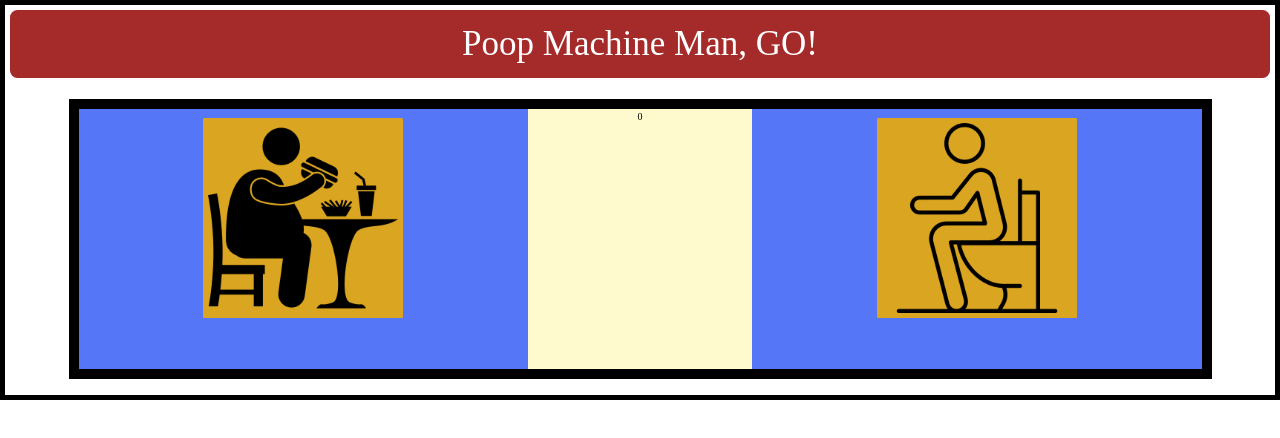
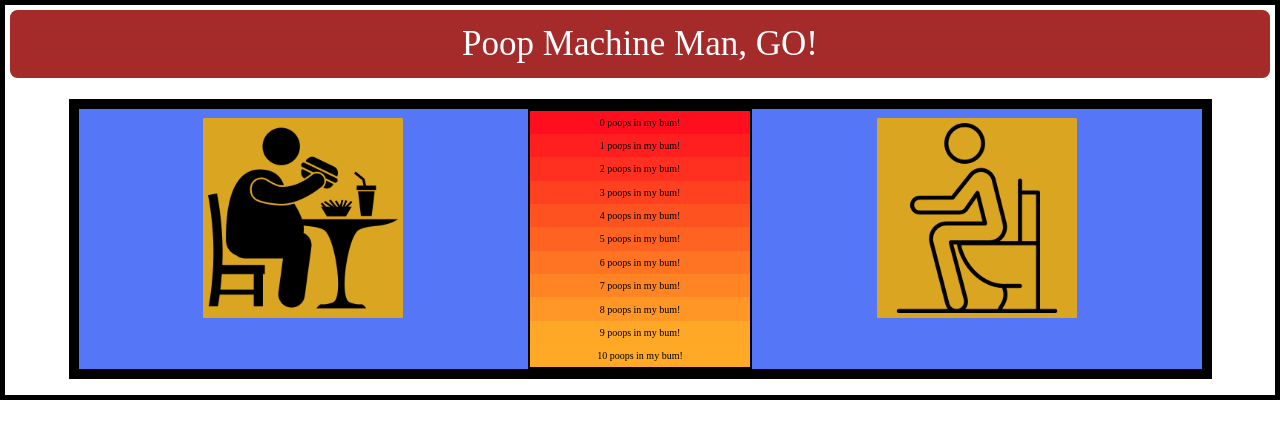
Before and after one commit to danielbucket/MustacheMachine, a React app: page / in a window 1280 px wide. Shown: the top 438 px of the page. Built offline with nearby package versions, Linux system fonts and the light colour scheme; the HTML template or start-up script is replaced by a standard one.

Commit message:
add a poop meter

```diff
--- a/src/components/App.js
+++ b/src/components/App.js
@@ -10,13 +10,14 @@ export default function App() {
 	const [hungerVal, setHungerVal] = useState(0)
 	const [isEatin, setIsEatin] = useState(false)
 	const [isPoopin, setIsPoopin] = useState(false)
+	const [maxPoops, setMaxPoops] = useState(10)
 
 	const handleClick = action => {
 		switch(action) {
 			case 'eatin': {
 				setIsEatin(true)
 				setIsPoopin(false)
-				hungerVal < 10 ? setHungerVal(a => a + 1) : null
+				hungerVal < maxPoops ? setHungerVal(a => a + 1) : null
 				break
 			}
 			case 'poopin': {
@@ -36,9 +37,11 @@ export default function App() {
 					isEatin={isEatin}
 					makeEat={handleClick}
 					hungerVal={hungerVal}
+					maxPoops={maxPoops}
 				/>
 				<HungerVal
 					hungerVal={hungerVal}
+					maxPoops={maxPoops}
 				/>
 				<PoopinGuy
 					isPoopin={isPoopin}
--- a/src/components/eatinGuy/EatinGuy.js
+++ b/src/components/eatinGuy/EatinGuy.js
@@ -2,18 +2,18 @@ import * as React from 'react'
 const eatinGuyIcon = require('../../assets/icons/food.png')
 
 export default function EatinGuy(props) {
-	const { isEatin, makeEat, hungerVal } = props
+	const { isEatin, makeEat, hungerVal, maxPoops } = props
 
 	return (
 		<div
 			className="guy-action-card-container"
-			onClick={() => hungerVal < 10 ? makeEat('eatin') : null}
+			onClick={() => hungerVal < maxPoops ? makeEat('eatin') : null}
 		>
 			<img className="guy-icon" src={eatinGuyIcon} alt="eatin"/>
 			<div className="guy-text-box">
 		 		<p className="guy-status-text">
 			 		{
-			 			hungerVal === 10
+			 			hungerVal === maxPoops
 			 			? "I\'m full. Make me poop so I can eat more!"
 			 			: isEatin
 			 				? "Im  eatin!"
--- a/src/components/header/Header.js
+++ b/src/components/header/Header.js
@@ -12,9 +12,9 @@ function Header(props) {
 			<p>{
 				isEatin && hungerVal >= 1
 					? isEatinText
-					: !isEatin && hungerVal === 0
-						? defaultText
-						: isPoopinText
+					: !isEatin && hungerVal > 0
+						? isPoopinText
+						: defaultText
 			}</p>
 		</div>
 	)
--- a/src/components/hungerVal/HungerVal.js
+++ b/src/components/hungerVal/HungerVal.js
@@ -1,10 +1,40 @@
 import * as React from 'react';
 import style from './hungerVal.css';
+import lightenDarken from './lightenDarken'
 
 export default function HungerVal(props) {
-	const { hungerVal } = props
+	const { hungerVal, maxPoops } = props
+
+	const buildPoopMeter = () => {
+		const meterArray = []
+
+		for (let i=0; i <= maxPoops; i++) {
+			let poopsVal = i.toString()
+			if (i === 10) { poopsVal = "9f" }
+			if (i <= 9) { poopsVal = i + "e" }
+
+			const inputColor = '#ff' + poopsVal + '1d'
+			let newColor = lightenDarken(inputColor, i)
+			const meterStyle = { "backgroundColor":newColor }
+
+			meterArray.push(
+				<div
+					key={i}
+					className='meter-element'
+					style={meterStyle}
+					>
+				{i + " poops in my bum!"}
+				</div>
+			)
+		}
+		return meterArray
+	}
+
+	const poopMeter = buildPoopMeter()
 
 	return (
-		<div className='hunger-val-container'>{hungerVal}</div>
+		<div className='hunger-val-container'>
+			{poopMeter}
+		</div>
 	)
 };
--- a/src/components/hungerVal/hungerVal.css
+++ b/src/components/hungerVal/hungerVal.css
@@ -1,6 +1,13 @@
 .hunger-val-container {
+	display: flex;
+	flex-direction: column;
 	width: 20%;
-	padding: .25rem;
-	background-color: lemonchiffon;
-	text-align: center;
+	border: 2px solid black;
 }
+
+.meter-element {
+	display: inline-flex;
+	align-items: center;
+	justify-content: center;
+	flex-grow: 1;
+}
--- /dev/null
+++ b/src/components/hungerVal/lightenDarken.js
@@ -0,0 +1,32 @@
+const LightenDarkenColor = (col,amt) => {
+	let usePound = false;
+
+    if (col[0].toString() === "#") {
+      col = col.slice(1);
+      usePound = true;
+    };
+
+    const num = parseInt(col,16);
+
+    let r = (num >> 16) + amt;
+
+    if (r > 255) r = 255;
+    else if  (r < 0) r = 0;
+
+    let b = ((num >> 8) & 0x00FF) + amt;
+
+    if (b > 255) b = 255;
+    else if  (b < 0) b = 0;
+
+    let g = (num & 0x0000FF) + amt;
+
+    if (g > 255) g = 255;
+    else if (g < 0) g = 0;
+
+    return (usePound ? "#" : "") + (g | (b << 8) | (r << 16)).toString(16);
+};
+
+export default LightenDarkenColor;
+
+// function found at:
+// https://css-tricks.com/snippets/javascript/lighten-darken-color/
```
